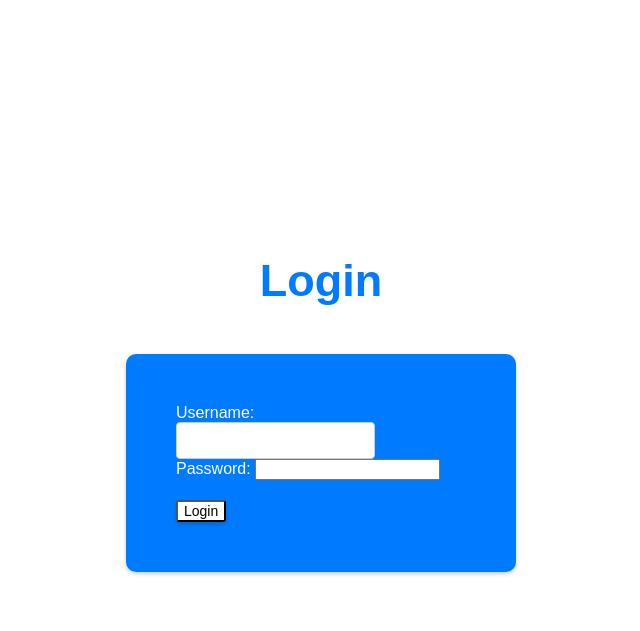
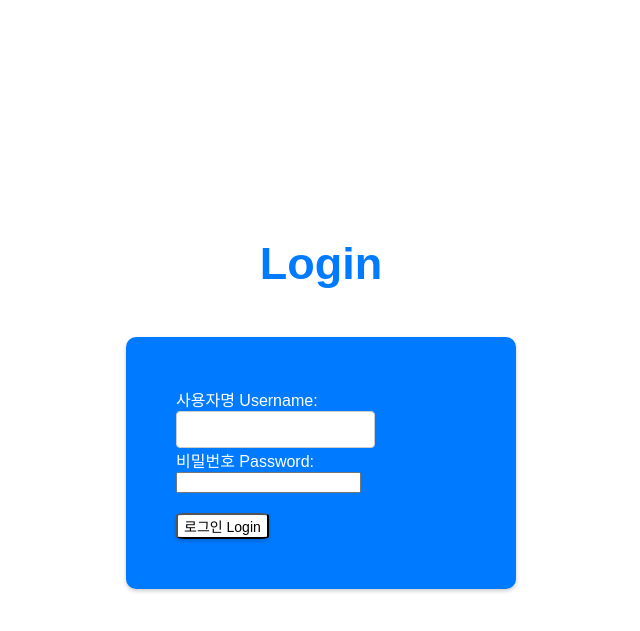
Before and after one commit to maroo1746/noverdose, a Django app: page /login/ in a window 1280 px wide. Shown: the top 631 px of the page, without its empty margins (319-959 px from the left). Run offline with Django 4.2, Linux system fonts and the light colour scheme; parts of the project's set-up code (start-up, migrations or seed data) failed here and were passed over.

Commit message:
edit frontend login KR/EG & user_med header,title

```diff
--- a/searchmed/templates/searchmed/home.html
+++ b/searchmed/templates/searchmed/home.html
@@ -49,7 +49,7 @@
         <button onclick="location.href='{% url "searchmed:combine" %}'">병용금기 의약품 Contraindications for Combined Usage</button>
 
         {% if request.user.is_authenticated %}
-            <button onclick="location.href='{% url "searchmed:user_med" %}'">의약품 등록 Register Your Medication</button>
+            <button onclick="location.href='{% url "searchmed:user_med" %}'">의약품 등록 Register Your Medications</button>
             <a href="{% url 'searchmed:logout' %}"><button>로그아웃 Logout</button></a>
 
         {% else %}
--- a/searchmed/templates/searchmed/login.html
+++ b/searchmed/templates/searchmed/login.html
@@ -58,15 +58,15 @@
         {% csrf_token %}
         <div class="form-container">
             <div>
-                <label for="id_username">Username:</label>
+                <label for="id_username">사용자명 Username:</label>
                 <input type="text" name="username" required id="id_username">
             </div>
             <div>
-                <label for="id_password">Password:</label>
+                <label for="id_password">비밀번호 Password:</label>
                 <input type="password" name="password" required id="id_password">
             </div>
             <div>
-                <button type="submit">Login</button>
+                <button type="submit">로그인 Login</button>
             </div>
         </div>
     </form>
--- a/searchmed/templates/searchmed/user_med.html
+++ b/searchmed/templates/searchmed/user_med.html
@@ -4,7 +4,7 @@
 
 <html>
     <head>
-        <title>Your Medication</title>
+        <title>사용자 의약품 목록 User Medication List</title>
         <script src="https://code.jquery.com/jquery-3.6.0.min.js"></script>
         <meta charset="UTF-8">
         <meta name="viewport" content="width=device-width, initial-scale=1.0">
```
